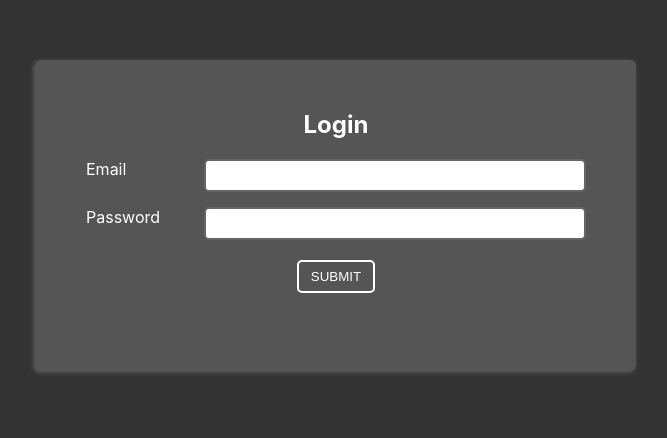
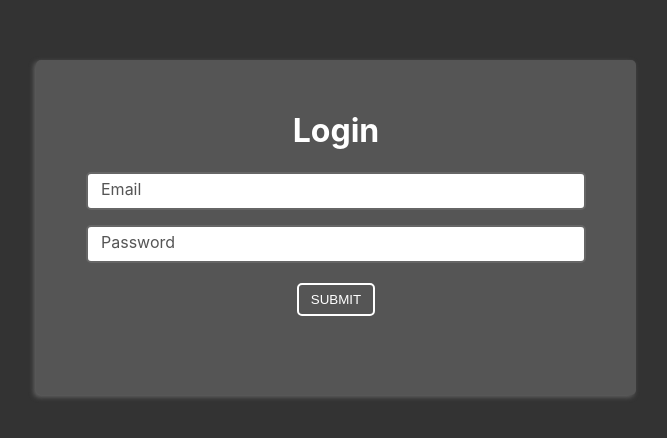
Before and after one commit to kocurzysty/pokayoke, a React (Create React App) app in the folder frontend/: page /login in a window 1280 px wide. Shown: the part 170-608 px from the top of the page, without its empty margins (304-971 px from the left). Built offline with nearby package versions, Linux system fonts and the light colour scheme.

Commit message:
styling forms - moving label

```diff
--- a/frontend/src/App.css
+++ b/frontend/src/App.css
@@ -1,44 +1,72 @@
 #root {
   background-color: #333;
-  min-height:calc(100vh - 10px);
+  min-height: calc(100vh - 10px);
   padding: 5px;
 }
+
 .form-container {
   box-shadow: -2px 2px 5px #666;
   background-color: #555;
   width: 500px;
-  height: 250px;
+  height: 275px;
   margin: calc(50vh - 175px) auto;
   padding: 30px 50px;
   border-radius: 5px;
   color: white;
 }
 
-.form-container h2 {
+.form-container h1 {
   text-align: center;
 }
+
 .form-container form {
   font-size: 16px;
 }
-.form-container form > div {
+
+.form-container form>div {
   display: flex;
   margin-top: 15px;
+  position: relative;
 }
 
-.form-container form > div label{
-  flex:1;
+.form-container form>div label {
+  color: #555;
+  flex: 1;
+  display: flex;
 }
-.form-container form > div input{
+
+.form-container form>div input {
   border-radius: 5px;
+  flex: 1;
   border: 2px solid #666;
-  flex:3;
-  padding: 7px 12px;
+  padding: 10px 12px;
+  font-size: 12px;
 }
-.form-container form > div input:focus{
-  border-color:#000;
+
+.form-container form>div input+span {
+  position: absolute;
+  left: 15px;
+  top: 3px;
+  font-size: 8px;
+  transition: 250ms;
+}
+
+.form-container form>div input[value=""]+span {
+  font-size: 16px;
+  top: 7px;
+}
+
+.form-container form>div input:focus+span {
+  top: 3px;
+  font-size: 8px;
+}
+
+.form-container form>div input:focus {
+  border-color: #000;
   outline: none;
 }
-.form-container form > button{
+
+.form-container form>button {
   color: white;
   text-transform: uppercase;
   background-color: transparent;
@@ -48,11 +76,13 @@
   display: block;
   margin: 20px auto;
 }
-.form-container form > button:hover{
+
+.form-container form>button:hover {
   color: #555;
   background-color: #fff;
 }
-.form-container form > button:focus{
+
+.form-container form>button:focus {
   color: #fff;
   background-color: #444;
   border-color: #444;
--- a/frontend/src/pages/Login.js
+++ b/frontend/src/pages/Login.js
@@ -21,25 +21,29 @@ function Login() {
 
     return (
         <div class="form-container">
-      <h2>Login</h2>
+            <h1>Login</h1>
             <form onSubmit={handleSubmit}>
                 <div>
-          <label>Email</label>
+                    <label>
                         <input
                             type="email"
                             value={email}
                             onChange={(e) => setEmail(e.target.value)}
                             required
                         />
+                        <span>Email</span>
+                    </label>
                 </div>
                 <div>
-          <label>Password</label>
+                    <label>
                         <input
                             type="password"
                             value={password}
                             onChange={(e) => setPassword(e.target.value)}
                             required
                         />
+                        <span>Password</span>
+                    </label>
                 </div>
                 <button type="submit">Submit</button>
             </form>
--- a/frontend/src/pages/Register.js
+++ b/frontend/src/pages/Register.js
@@ -43,31 +43,37 @@ const Register = () => {
             <h1>Create Account</h1>
             <form onSubmit={handleSubmit}>
                 <div>
+                    <label>
                         <input
                             type="email"
                             value={email}
                             onChange={(e) => setEmail(e.target.value)}
-          placeholder="Email"
                             required
                         />
+                        <span>Email</span>
+                    </label>
                 </div>
                 <div>
+
+                    <label>
                         <input
                             type="password"
                             value={password}
                             onChange={(e) => setPassword(e.target.value)}
-          placeholder="Password"
                             required
-        />
+                        /><span>Password</span>
+                    </label>
                 </div>
                 <div>
+                    <label>
                         <input
                             type="password"
                             value={confirmPassword}
                             onChange={(e) => setConfirmPassword(e.target.value)}
-          placeholder="Confirm Password"
                             required
                         />
+                        <span>Confirm Password</span>
+                    </label>
                 </div>
                 {error && <p style={{ color: 'red' }}>{error}</p>}
                 <button type="submit">Create Account</button>
```
Lines whose indentation alone changed are shown as unchanged.
